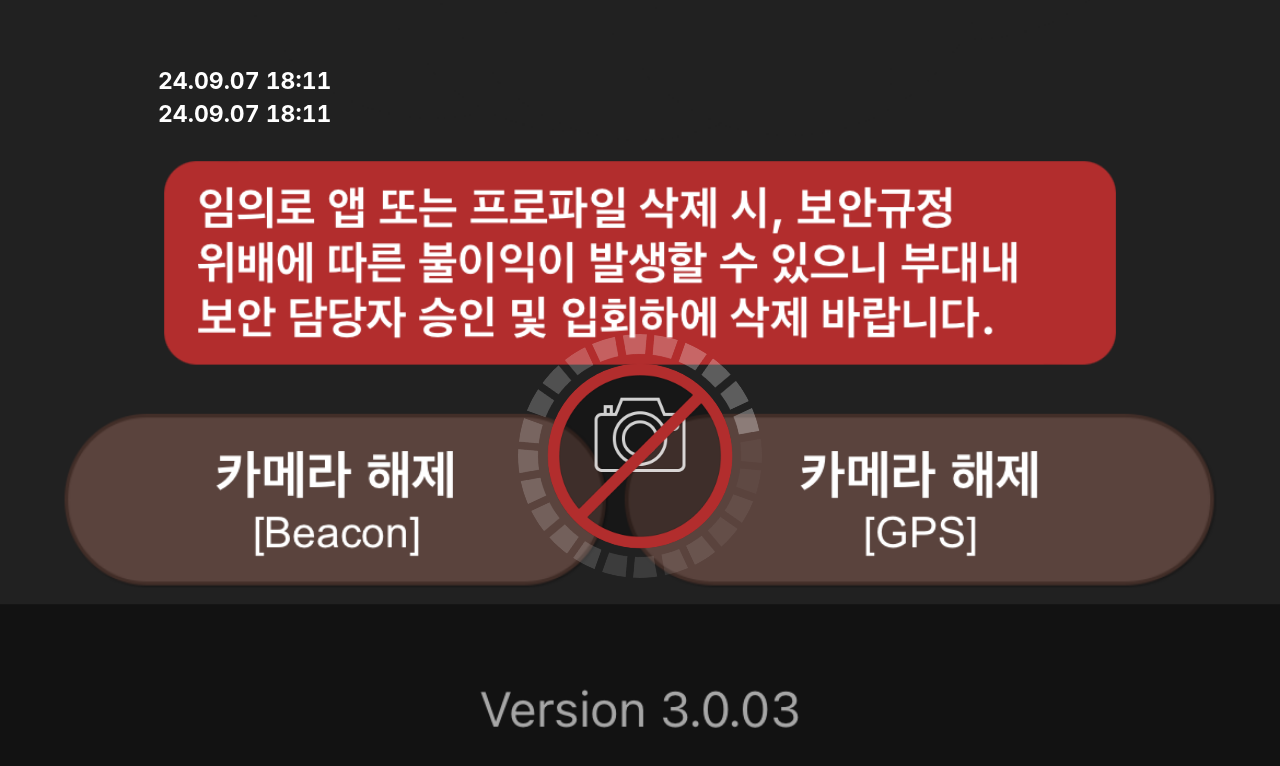
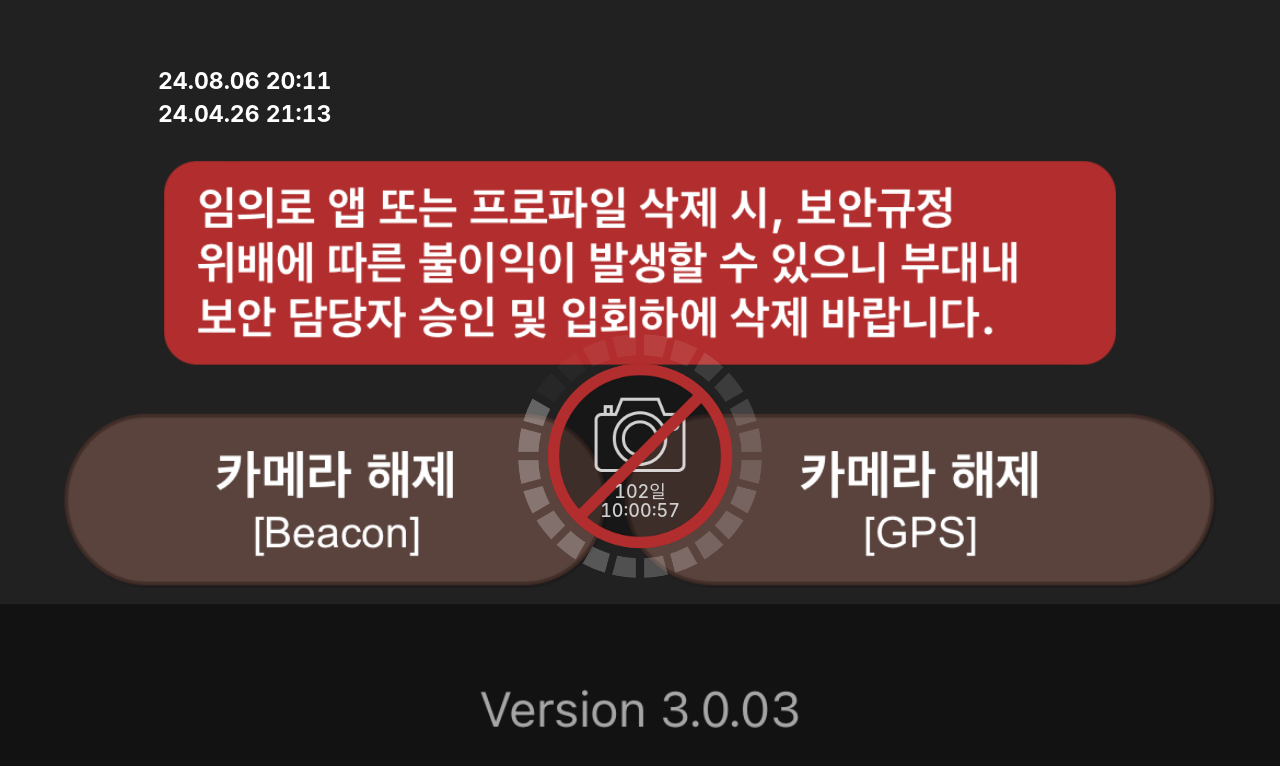
Before and after one commit to reproducepark/mymnd-frontend, a React (Create React App) app: page / in a window 1280 px wide. Shown: the top 766 px of the page. Built offline with nearby package versions, Linux system fonts and the light colour scheme.

Commit message:
datediff 구현

```diff
--- a/src/main/MainPage.js
+++ b/src/main/MainPage.js
@@ -3,6 +3,7 @@ import styled from 'styled-components';
 import bg_wodate from "../images/bg_wodate_scale.png"
 import ShowCamera from './ShowCamera';
 import ShowDate from './ShowDate';
+import ShowDateDiff from './ShowDateDiff'
 import { useState } from 'react';
 
 const Container = styled.div`
@@ -13,13 +14,14 @@ const Container = styled.div`
 `;
 
 function MainPage() {
-    const [installedDate, setInstalledDate] = useState(new Date(2024, 8, 7, 18, 11, 0));
-    const [lockedDate, setLockedDate] = useState(new Date(2024, 8, 7, 18, 11, 0));
+    const [installedDate, setInstalledDate] = useState(new Date(2024, 7, 6, 20, 11, 0));
+    const [lockedDate, setLockedDate] = useState(new Date(2024, 3, 26, 21, 13, 0));
 
     return (
         <Container>
             <ShowCamera/>
             <ShowDate installedDate={installedDate} lockedDate={lockedDate}/>
+            <ShowDateDiff lockedDate={lockedDate}/>
         </Container>
     );
 }
--- a/src/main/ShowCamera.js
+++ b/src/main/ShowCamera.js
@@ -6,7 +6,6 @@ import { useState, useEffect } from 'react';
 
 const cameraWidth = 185;
 const circleWidth = 244;
-const marginCC = 90;
 
 const Camera = styled.img`
     width: ${cameraWidth}px;
--- /dev/null
+++ b/src/main/ShowDateDiff.js
@@ -0,0 +1,75 @@
+import React from 'react';
+import styled from 'styled-components';
+import { useEffect, useState } from 'react';
+
+const dateDiffTopPos = 490;
+
+const Container = styled.div`
+    position: relative;
+`;
+
+const DateDiff1 = styled.div`
+    color: #cfcfcf;
+    font-size: 18px;
+    font-variant: tabular-nums;
+    text-align: center;
+    position: absolute;
+    font-weight: 500;
+    top: ${dateDiffTopPos}px;
+    left: 50%;
+    transform: translate(-50%, -50%);
+`;
+
+const DateDiff2 = styled.div`
+    color: #cfcfcf;
+    font-size: 18px;
+    font-variant: tabular-nums;
+    text-align: justify;
+    position: absolute;
+    font-weight: 500;
+    top: ${dateDiffTopPos+20}px;
+    left: 50%;
+    transform: translate(-50%, -50%);
+`;
+
+const ShowDateDiff = ({ lockedDate }) => {
+    const [timeDifference, setTimeDifference] = useState(0);
+    const [overNine, setOverNine] = useState(true);
+
+    const formatTimeDifference = (difference) => {
+        const days = Math.floor(difference / (1000 * 60 * 60 * 24));
+        const hours = Math.floor((difference % (1000 * 60 * 60 * 24)) / (1000 * 60 * 60));
+        const minutes = Math.floor((difference % (1000 * 60)) / (1000 * 60));
+        const seconds = Math.floor((difference % (1000 * 60)) / 1000);
+
+        return [`${days}일`, `${hours.toString().padStart(2, '0')}:${minutes.toString().padStart(2, '0')}:${seconds.toString().padStart(2, '0')}`];
+    };
+
+    useEffect(() => {
+        const timerID = setInterval(() => {
+            const currentTime = new Date();
+            const difference = currentTime - lockedDate;
+            setTimeDifference(difference);
+        }, 1000);
+
+        // when time difference is bigger than 9 days, change marginLeft
+        if (timeDifference > 9 * 24 * 60 * 60 * 1000) {
+            setOverNine(true);
+        } else {
+            setOverNine(false);
+        }
+
+        return () => {
+            clearInterval(timerID);
+        };
+    }, [lockedDate]);
+
+    return (
+        <Container>
+            <DateDiff1 overNine={overNine}>{formatTimeDifference(timeDifference)[0]}</DateDiff1>
+            <DateDiff2>{formatTimeDifference(timeDifference)[1]}</DateDiff2>
+        </Container>
+    );
+};
+
+export default ShowDateDiff;
```
